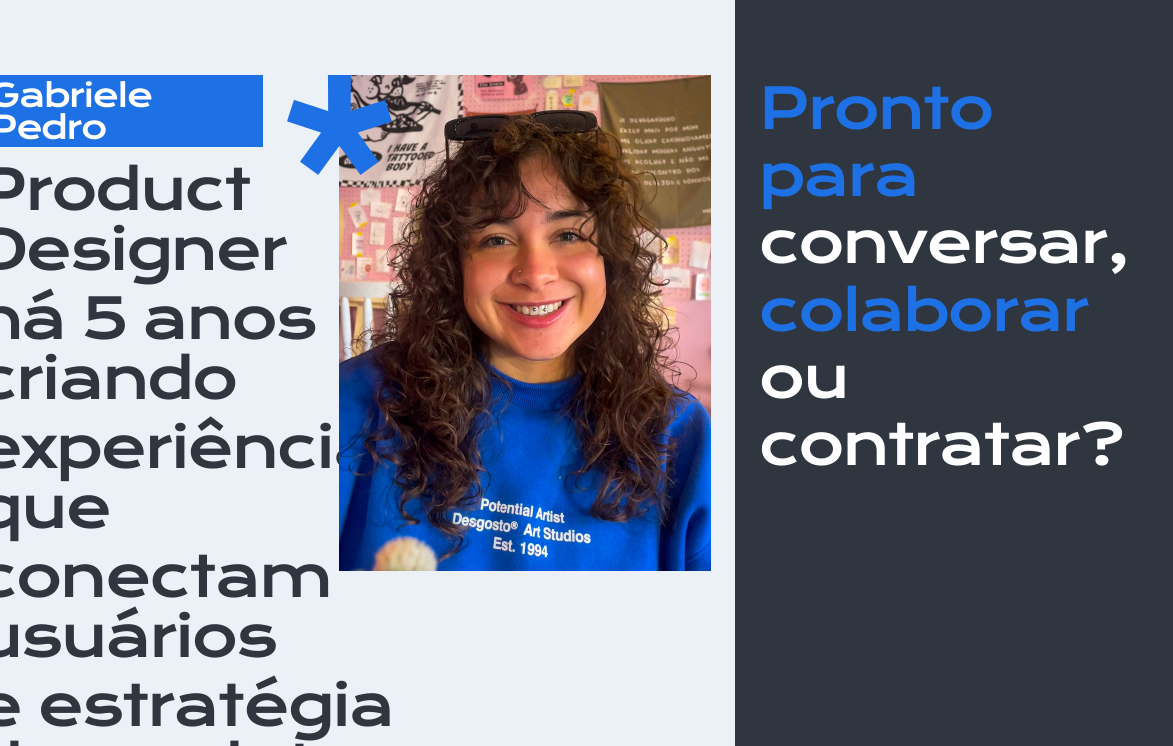
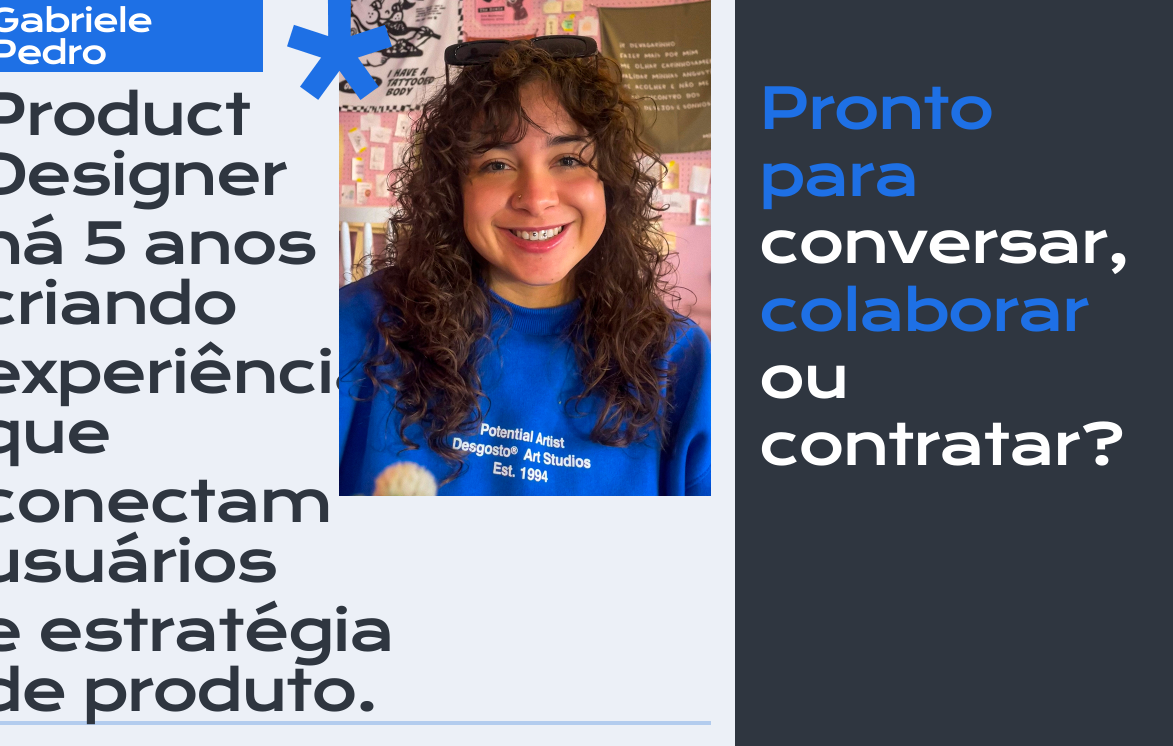
Before and after one commit to GabrielePedro/REPO, a website: page index.html in a window 1280 px wide. Shown: the top 746 px of the page, 0-1173 px from the left. Drawn offline with nearby package versions, Linux system fonts and the light colour scheme; a small style sheet from the web is missing.

```diff
--- a/styles/components/case.css
+++ b/styles/components/case.css
@@ -176,7 +176,7 @@
 .banner:not(.banner--yampi) .banner-outer {
   margin-top: 0;
   margin-bottom: 0;
-  padding-top: 75px;
+  padding-top: 0;
   padding-bottom: 0;
 }
 .cases-section {
```
